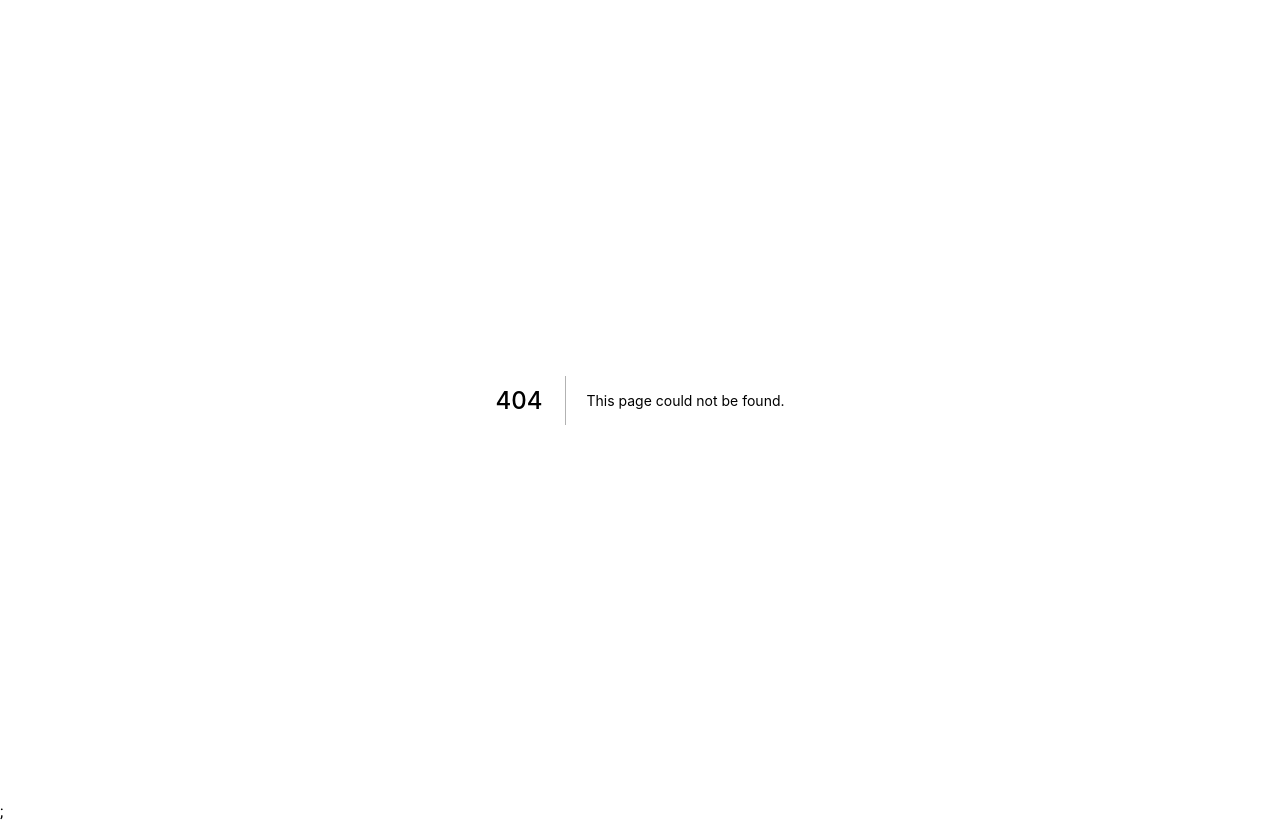
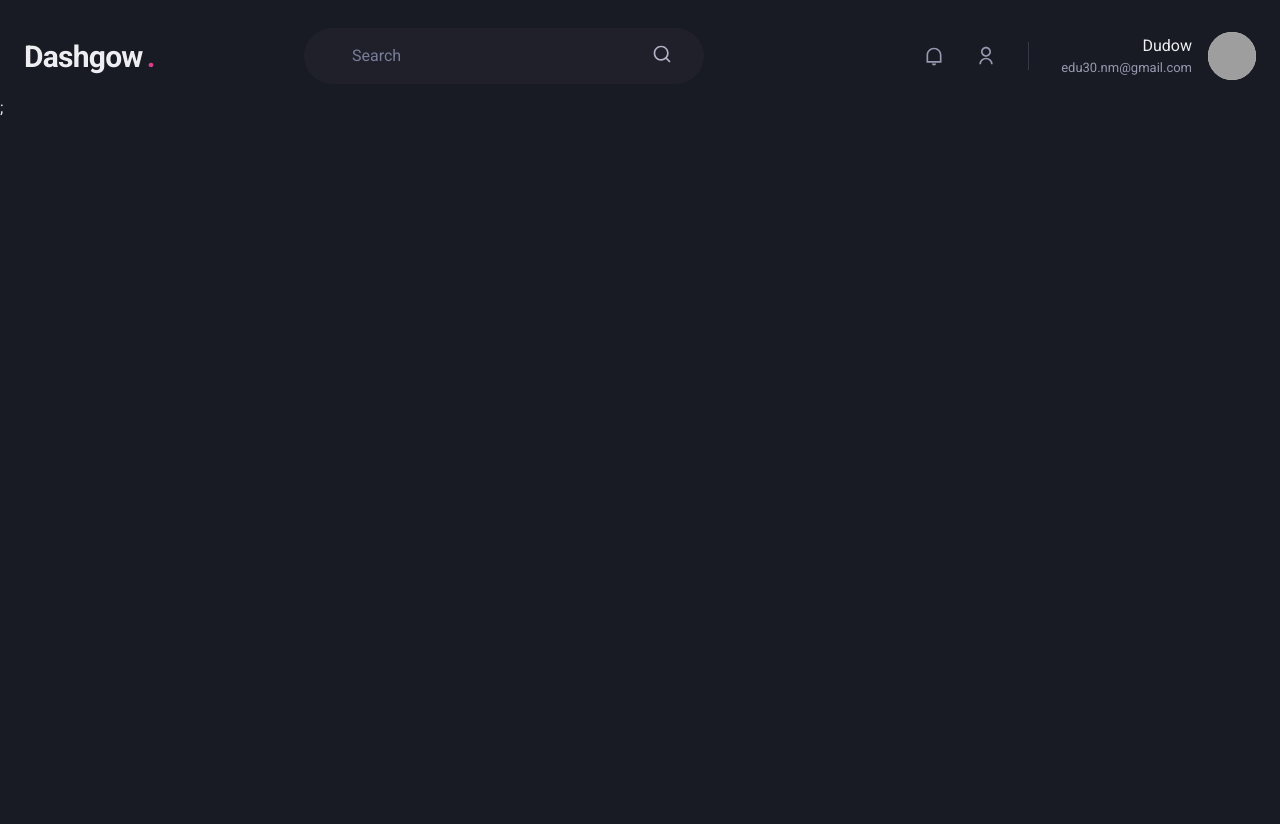
Before and after one commit to Dudow/Dashgow, a Next.js app: page /dashboard in a window 1280 px wide. Before the commit this address had no page. After the commit the page ends 800 px from the top, so only its background shows below. Built offline with nearby package versions, Linux system fonts and the light colour scheme; grey boxes are pictures that could not be loaded.

Commit message:
feat: add header component

```diff
--- a/package.json
+++ b/package.json
@@ -19,6 +19,7 @@
     "next": "12.1.0",
     "react": "17.0.2",
     "react-dom": "17.0.2",
+    "react-icons": "^4.3.1",
     "typescript": "^4.5.5"
   },
   "devDependencies": {
--- /dev/null
+++ b/src/components/Header.tsx
@@ -0,0 +1,73 @@
+import { Box, Flex, HStack, Icon, Input, Text, Avatar } from "@chakra-ui/react";
+import { RiSearchLine, RiNotificationLine, RiUserLine } from "react-icons/ri";
+
+export function Header() {
+  return (
+    <Flex
+      w="100%"
+      as="header"
+      maxW={1480}
+      h="20"
+      mx="auto"
+      mt={4}
+      px={6}
+      align="center"
+    >
+      <Text fontSize="3xl" letterSpacing="tight" fontWeight="bold" w="64">
+        Dashgow
+        <Text as="span" color="pink.500" ml="1">
+          .
+        </Text>
+      </Text>
+
+      <Flex
+        as="label"
+        flex={1}
+        py="4"
+        px="8"
+        ml="6"
+        maxW={400}
+        alignSelf="center"
+        color="gray.200"
+        position="relative"
+        bg="gray.800"
+        borderRadius="full"
+      >
+        <Input
+          color="gray.50"
+          variant="unstyled"
+          placeholder="Search"
+          px="4"
+          mr="4"
+          _placeholder={{ color: "gray.400" }}
+        />
+        <Icon as={RiSearchLine} fontSize="20" />
+      </Flex>
+
+      <Flex align={"center"} ml="auto">
+        <HStack
+          spacing={8}
+          mx={8}
+          pr={8}
+          py={1}
+          color="gray.300"
+          borderRightWidth={1}
+          borderColor="gray.700"
+        >
+          <Icon as={RiNotificationLine} fontSize="20" />
+          <Icon as={RiUserLine} fontSize="20" />
+        </HStack>
+
+        <Flex align="center">
+          <Box mr="4" textAlign="right">
+            <Text>Dudow</Text>
+            <Text color="gray.300" fontSize="small">
+              edu30.nm@gmail.com
+            </Text>
+          </Box>
+          <Avatar size="md" name="Dudow" src="https://github.com/dudow.png" />
+        </Flex>
+      </Flex>
+    </Flex>
+  );
+}
--- /dev/null
+++ b/src/pages/dashboard.tsx
@@ -0,0 +1,5 @@
+import { Header } from "../components/Header";
+
+export default function Dashboard() {
+  return <Header />;
+}
```
Also changed, not shown: 1 other file (tests, documents, lock files or other folders).
